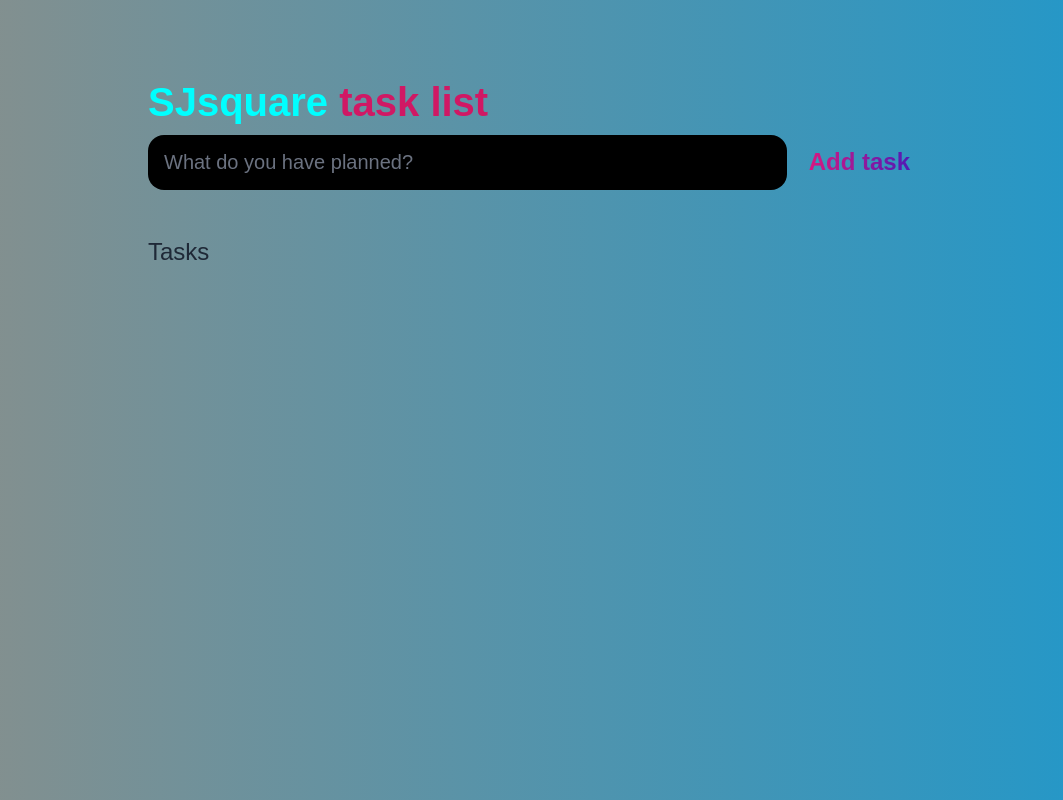
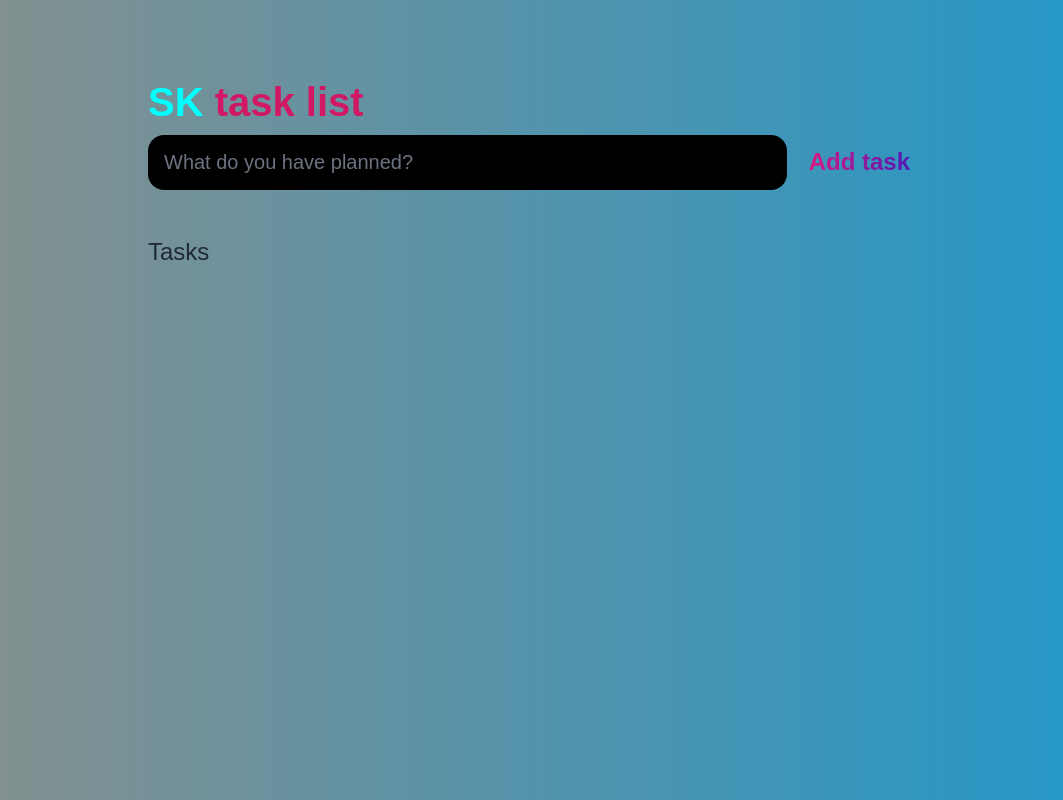
Before and after one commit to K-Shamshannisha/OCTANET_MARCH-2, a plain HTML site: page index.html in a window 1280 px wide. Shown: the whole page, without its empty margins (108-1171 px from the left). Drawn offline with Linux system fonts and the light colour scheme.

Commit message:
Update index.html

```diff
--- a/index.html
+++ b/index.html
@@ -4,7 +4,7 @@
 	<meta charset="UTF-8">
 	<meta http-equiv="X-UA-Compatible" content="IE=edge">
 	<meta name="viewport" content="width=device-width, initial-scale=1.0">
-	<title>Task List - SJsquare</title>
+	<title>Task List - SK</title>
     <link rel="icon" href="SJsquare Logo.png" type="image/png">
 
 	<link rel="stylesheet" href="main.css" />
@@ -13,7 +13,7 @@
 
 	<header>
 
-		<h1><span>SJsquare</span> task list</h1>
+		<h1><span>SK</span> task list</h1>
 
 		<form id="new-task-form">
 			<input
```
